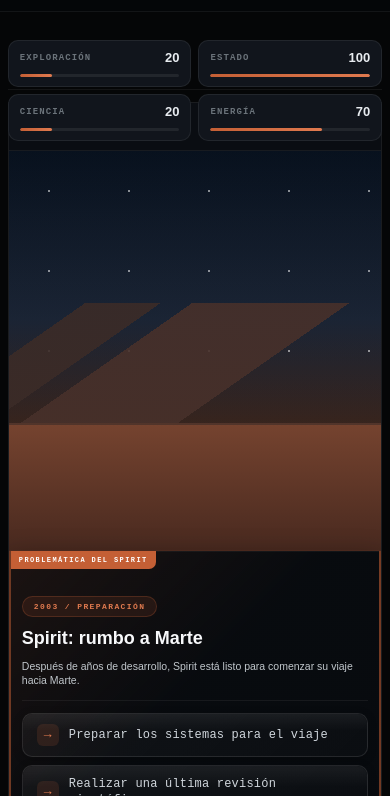
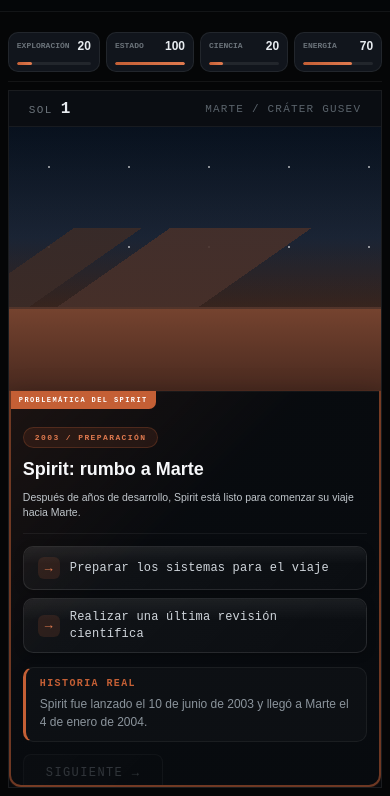
Before and after one commit to Bridge-to-Space/abandonados-pero-no-olvidados, a plain HTML site: page niveles/spirit/index.html in a window 390 px wide. Shown: the part 48-844 px from the top of the page. Drawn offline with Linux system fonts and the light colour scheme.

Commit message:
Spirit: el juego cabe en la ventana sin scroll
Co-Authored-By: Claude Opus 5.5 <noreply@anthropic.com>

```diff
--- a/niveles/spirit/style.css
+++ b/niveles/spirit/style.css
@@ -3058,3 +3058,236 @@ button.choice,
             repeat(2, 1fr);
     }
 }
+
+
+/* =========================================
+   LAYOUT SIN SCROLL
+   Todo el juego cabe en la ventana:
+   - Escritorio: escena a la izquierda, panel
+     de historia y decisiones a la derecha.
+   - Móvil: escena arriba, panel abajo.
+   Si el texto no cabe, solo el panel se
+   desplaza por dentro; la página no.
+========================================= */
+
+:root {
+    --hdr: 76px;
+}
+
+html,
+body {
+    height: 100%;
+}
+
+body {
+    overflow: hidden;
+}
+
+main {
+    width: min(1400px, 96%);
+    height: 100vh;
+    height: 100dvh;
+
+    margin: 0 auto;
+    padding: calc(var(--hdr) + 10px) 0 12px;
+
+    display: flex;
+    flex-direction: column;
+    gap: 10px;
+}
+
+.top-bar {
+    position: static;
+    flex: none;
+
+    margin: 0;
+    padding: 0;
+}
+
+.card {
+    flex: 1;
+    min-height: 0;
+
+    display: grid;
+    grid-template-columns: minmax(0, 1.4fr) minmax(320px, 1fr);
+    grid-template-rows: auto minmax(0, 1fr);
+}
+
+.card-top {
+    grid-column: 1 / -1;
+}
+
+.scene {
+    grid-column: 1;
+    grid-row: 2;
+
+    height: auto;
+    min-height: 0;
+}
+
+.content {
+    grid-column: 2;
+    grid-row: 2;
+
+    min-height: 0;
+    overflow-y: auto;
+    overscroll-behavior: contain;
+
+    padding: 18px 20px 16px;
+
+    border-top: 2px solid rgba(196, 95, 53, 0.55);
+    border-left: 0;
+    border-radius: 0 0 12px 0;
+
+    scrollbar-width: thin;
+    scrollbar-color: rgba(196, 95, 53, 0.45) transparent;
+}
+
+.content h2 {
+    font-size: 21px;
+}
+
+.choices {
+    gap: 8px;
+    margin-top: 14px;
+    padding-top: 12px;
+}
+
+.consequence {
+    margin-top: 14px;
+    padding-top: 14px;
+    padding-bottom: 14px;
+}
+
+.history {
+    margin-top: 14px;
+    padding: 10px 14px;
+}
+
+.next {
+    margin-top: 12px;
+}
+
+/* Pantallas bajas (laptops de 768 px o menos de alto) */
+@media (min-width: 901px) and (max-height: 760px) {
+    :root {
+        --hdr: 60px;
+    }
+
+    header {
+        height: 60px;
+    }
+
+    .card-top {
+        height: 38px;
+    }
+
+    .stat {
+        padding-top: 7px;
+        padding-bottom: 7px;
+    }
+}
+
+/* Tablet y móvil: escena arriba, panel abajo */
+@media (max-width: 900px) {
+    .card {
+        grid-template-columns: minmax(0, 1fr);
+        grid-template-rows: auto minmax(160px, 38%) minmax(0, 1fr);
+    }
+
+    .scene {
+        grid-column: 1;
+        grid-row: 2;
+    }
+
+    .content {
+        grid-column: 1;
+        grid-row: 3;
+
+        border-left: 2px solid rgba(196, 95, 53, 0.55);
+        border-top: 0;
+        border-radius: 0 0 12px 12px;
+    }
+
+    .rover-box {
+        width: min(300px, 62vw);
+    }
+}
+
+@media (max-width: 700px) {
+    :root {
+        --hdr: 64px;
+    }
+
+    main {
+        gap: 8px;
+        padding-bottom: 8px;
+    }
+
+    .top-bar {
+        grid-template-columns: repeat(4, 1fr);
+        gap: 6px;
+    }
+
+    .stat {
+        padding: 6px 8px;
+    }
+
+    .stat-top span {
+        font-size: 8px;
+        letter-spacing: 0.5px;
+    }
+
+    .stat-top strong {
+        font-size: 12px;
+    }
+
+    .card-top {
+        height: 36px;
+    }
+
+    .content {
+        padding: 14px 12px 12px;
+    }
+
+    .content .label,
+    #scene-label {
+        margin-top: 22px;
+    }
+
+    .content h2 {
+        font-size: 18px;
+    }
+}
+
+@media (max-width: 430px) {
+    :root {
+        --hdr: 60px;
+    }
+}
+
+/* Móvil: que la etiqueta de cada estadística no choque con su número */
+@media (max-width: 700px) {
+    .stat-top {
+        gap: 4px;
+    }
+
+    .stat-top span {
+        min-width: 0;
+        overflow: hidden;
+        text-overflow: ellipsis;
+        white-space: nowrap;
+        letter-spacing: 0;
+    }
+
+    .choices .choice-btn {
+        padding-top: 10px;
+        padding-bottom: 10px;
+    }
+}
+
+@media (max-width: 700px) {
+    .stat-top span {
+        margin-right: 4px;
+    }
+}
```
